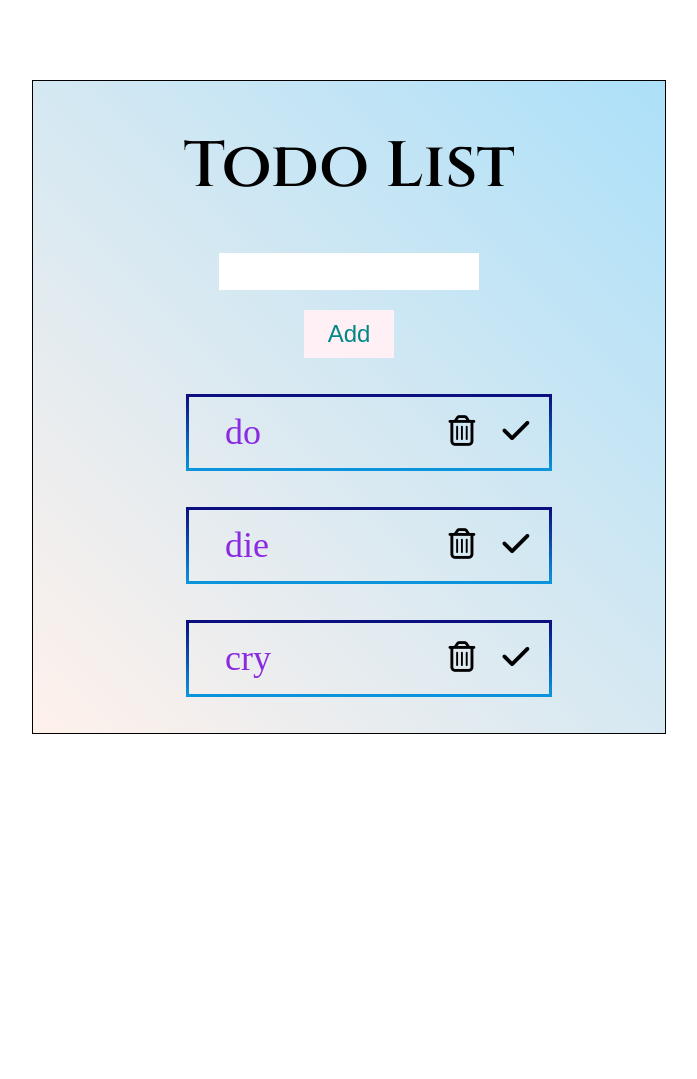
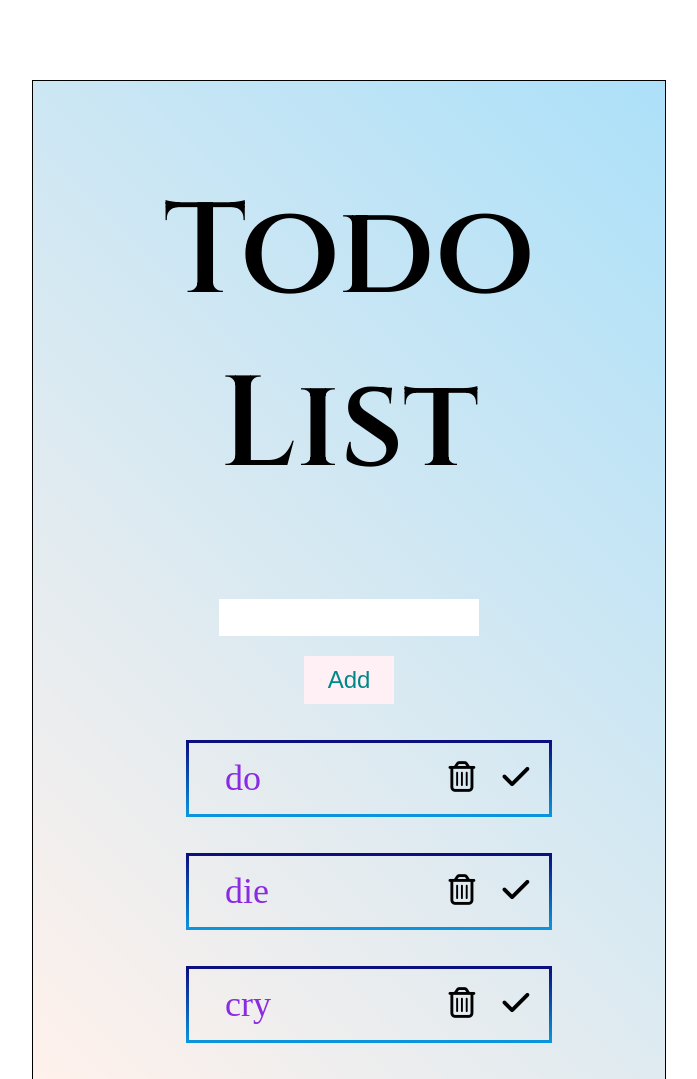
Before and after one commit to AnnaPalna/React_TodoList, a React app: page / in a window 1280 px wide. Shown: the top 1079 px of the page, without its empty margins (291-988 px from the left). Before the commit the page ends 814 px from the top, so only its background shows below. Built offline with nearby package versions, Linux system fonts and the light colour scheme.

Commit message:
change size of h1

```diff
--- a/src/components/app-header/app-header.css
+++ b/src/components/app-header/app-header.css
@@ -1,4 +1,4 @@
 h1.title {
     font-family: 'Cinzel', serif;
-    font-size: 4em;
+    font-size: 8em;
 }
```
